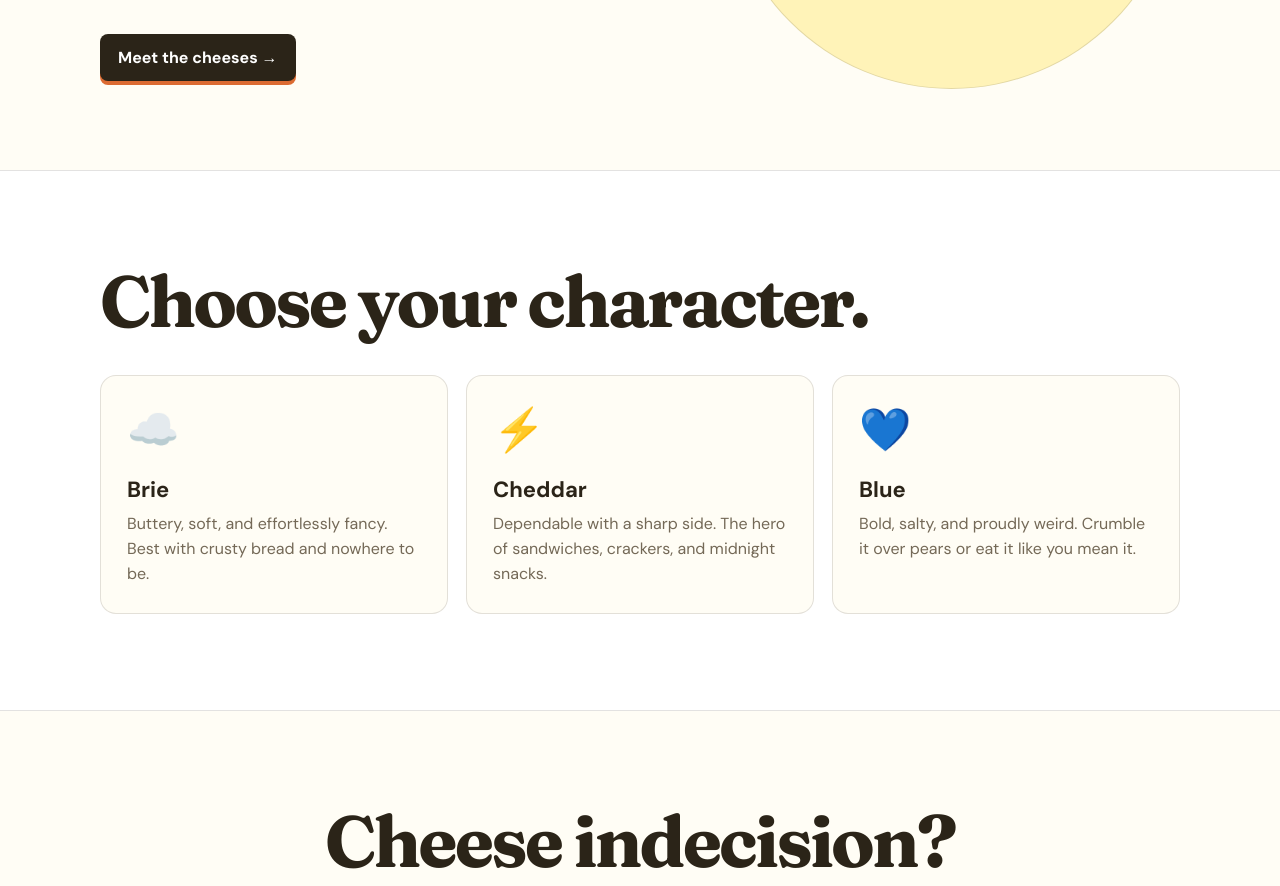
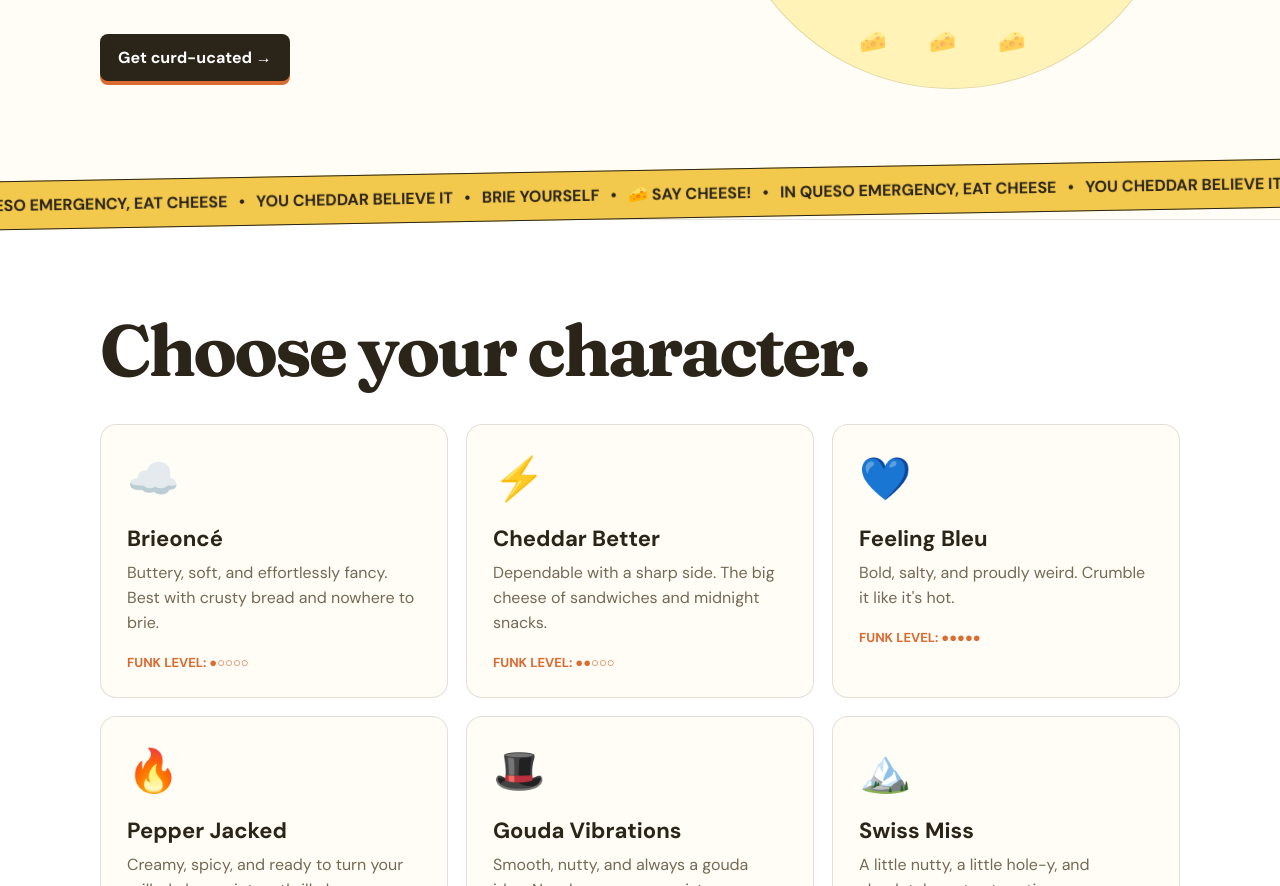
Before and after one commit to itsmikepowers/cheese-please, a plain HTML site: page index.html in a window 1280 px wide. Shown: the part 522-1408 px from the top of the page. Drawn offline with Linux system fonts and the light colour scheme.

Commit message:
Turn the cheese up to eleven

```diff
--- a/index.html
+++ b/index.html
@@ -10,34 +10,39 @@
   <link href="https://fonts.googleapis.com/css2?family=DM+Sans:wght@400;500;600;700&family=Fraunces:opsz,wght@9..144,700&display=swap" rel="stylesheet">
   <style>
     :root{--ink:#2b2418;--muted:#746957;--paper:#fffdf5;--rind:#f2c94c;--cream:#fff3b8;--orange:#dc6b32;--line:rgba(43,36,24,.13)}
-    *{box-sizing:border-box}html{scroll-behavior:smooth}body{margin:0;color:var(--ink);background:var(--paper);font-family:"DM Sans",sans-serif}a{color:inherit}.wrap{width:min(1080px,calc(100% - 40px));margin:auto}
+    *{box-sizing:border-box}html{scroll-behavior:smooth}body{margin:0;color:var(--ink);background:var(--paper);font-family:"DM Sans",sans-serif;overflow-x:hidden}a{color:inherit}.wrap{width:min(1080px,calc(100% - 40px));margin:auto}
     nav{height:72px;display:flex;align-items:center;justify-content:space-between;border-bottom:1px solid var(--line)}.brand{font-weight:700;font-size:20px;text-decoration:none}.nav-link{color:var(--muted);font-size:14px;text-decoration:none}.nav-link:hover{text-decoration:underline}
     .hero{display:grid;grid-template-columns:1.1fr .9fr;align-items:center;min-height:620px;gap:64px;padding:72px 0}.eyebrow{display:inline-block;padding:7px 12px;border:1px solid var(--line);border-radius:99px;background:#fff;font-size:12px;font-weight:700;text-transform:uppercase;letter-spacing:.08em}h1,h2{font-family:"Fraunces",serif;letter-spacing:-.04em;line-height:.95}h1{font-size:clamp(64px,9vw,116px);margin:22px 0 24px}.lead{font-size:19px;line-height:1.6;color:var(--muted);max-width:580px}.cta{display:inline-flex;margin-top:18px;padding:13px 18px;border-radius:8px;background:var(--ink);color:white;text-decoration:none;font-weight:700;box-shadow:0 4px 0 var(--orange);transition:.18s}.cta:hover{transform:translateY(-2px);box-shadow:0 6px 0 var(--orange)}
-    .cheese-art{aspect-ratio:1;position:relative;display:grid;place-items:center;background:var(--cream);border-radius:50%;overflow:hidden;border:1px solid var(--line)}.wedge{width:65%;height:52%;background:var(--rind);clip-path:polygon(0 100%,100% 70%,34% 0);position:relative;filter:drop-shadow(12px 18px 0 rgba(220,107,50,.18))}.hole{position:absolute;background:#e0ae2d;border-radius:50%}.h1{width:12%;height:16%;left:37%;top:40%}.h2{width:8%;height:11%;left:55%;top:57%}.h3{width:6%;height:8%;left:32%;top:68%}.h4{width:10%;height:13%;left:50%;top:32%}
-    .section{padding:96px 0;background:#fff;border-block:1px solid var(--line)}.section h2{font-size:clamp(42px,6vw,72px);margin:0 0 40px}.grid{display:grid;grid-template-columns:repeat(3,1fr);gap:18px}.card{border:1px solid var(--line);border-radius:16px;padding:26px;background:var(--paper)}.icon{font-size:42px}.card h3{font-size:22px;margin:18px 0 8px}.card p{color:var(--muted);line-height:1.55;margin:0}
+    .cheese-art{aspect-ratio:1;position:relative;display:grid;place-items:center;background:var(--cream);border-radius:50%;overflow:hidden;border:1px solid var(--line)}.cheese-art:before{content:"🧀 🧀 🧀";position:absolute;inset:auto 0 7%;text-align:center;font-size:22px;letter-spacing:18px;opacity:.55}.wedge{width:65%;height:52%;background:var(--rind);clip-path:polygon(0 100%,100% 70%,34% 0);position:relative;filter:drop-shadow(12px 18px 0 rgba(220,107,50,.18));animation:wobble 3s ease-in-out infinite}.hole{position:absolute;background:#e0ae2d;border-radius:50%}.h1{width:12%;height:16%;left:37%;top:40%}.h2{width:8%;height:11%;left:55%;top:57%}.h3{width:6%;height:8%;left:32%;top:68%}.h4{width:10%;height:13%;left:50%;top:32%}@keyframes wobble{0%,100%{transform:rotate(-2deg)}50%{transform:rotate(3deg) scale(1.03)}}
+    .marquee{overflow:hidden;background:var(--rind);border-block:1px solid var(--ink);padding:13px 0;font-weight:800;text-transform:uppercase;white-space:nowrap;transform:rotate(-1deg);width:102%;margin-left:-1%}.marquee span{display:inline-block;animation:slide 22s linear infinite}@keyframes slide{to{transform:translateX(-50%)}}
+    .section{padding:96px 0;background:#fff;border-block:1px solid var(--line)}.section h2{font-size:clamp(42px,6vw,72px);margin:0 0 40px}.grid{display:grid;grid-template-columns:repeat(3,1fr);gap:18px}.card{border:1px solid var(--line);border-radius:16px;padding:26px;background:var(--paper);transition:.2s}.card:hover{transform:translateY(-7px) rotate(-1deg);box-shadow:7px 7px 0 var(--rind)}.icon{font-size:42px}.card h3{font-size:22px;margin:18px 0 8px}.card p{color:var(--muted);line-height:1.55;margin:0}.rating{margin-top:18px;font-size:13px;font-weight:700;color:var(--orange)}
     .picker{padding:96px 0;text-align:center}.picker h2{font-size:clamp(42px,6vw,72px);margin:0 0 14px}.picker p{color:var(--muted)}button{font:inherit;border:0;background:var(--orange);color:#fff;padding:14px 20px;border-radius:8px;font-weight:700;cursor:pointer;margin-top:12px}button:hover{filter:brightness(.94)}#answer{min-height:38px;font-size:22px;font-weight:700;margin-top:24px;color:var(--ink)}footer{border-top:1px solid var(--line);padding:30px 0;color:var(--muted);font-size:14px;text-align:center}
     @media(max-width:760px){.hero{grid-template-columns:1fr;gap:36px;padding:54px 0}.cheese-art{max-width:440px;width:100%;margin:auto}.grid{grid-template-columns:1fr}.section,.picker{padding:70px 0}}
-    @media(prefers-reduced-motion:reduce){html{scroll-behavior:auto}.cta{transition:none}}
+    @media(prefers-reduced-motion:reduce){html{scroll-behavior:auto}.cta,.card{transition:none}.wedge,.marquee span{animation:none}}
   </style>
 </head>
 <body>
   <nav class="wrap"><a class="brand" href="#">Cheese, Please. 🧀</a><a class="nav-link" href="#favorites">The good stuff</a></nav>
   <main>
     <section class="hero wrap">
-      <div><span class="eyebrow">A very serious cheese website</span><h1>Life is<br>gouda.</h1><p class="lead">Soft, sharp, funky, or mild—there is a cheese for every moment. Here are three excellent places to start.</p><a class="cta" href="#favorites">Meet the cheeses →</a></div>
+      <div><span class="eyebrow">The internet's grate-est website</span><h1>Life is<br>gouda.</h1><p class="lead">Sweet dreams are made of cheese. Soft, sharp, funky, or mild—we're here to help you find your dairy destiny.</p><a class="cta" href="#favorites">Get curd-ucated →</a></div>
       <div class="cheese-art" aria-label="Illustration of a cheese wedge"><div class="wedge"><i class="hole h1"></i><i class="hole h2"></i><i class="hole h3"></i><i class="hole h4"></i></div></div>
     </section>
+    <div class="marquee" aria-hidden="true"><span>🧀 Say cheese! &nbsp; • &nbsp; In queso emergency, eat cheese &nbsp; • &nbsp; You cheddar believe it &nbsp; • &nbsp; Brie yourself &nbsp; • &nbsp; 🧀 Say cheese! &nbsp; • &nbsp; In queso emergency, eat cheese &nbsp; • &nbsp; You cheddar believe it &nbsp; • &nbsp; Brie yourself &nbsp; • &nbsp;</span></div>
     <section class="section" id="favorites"><div class="wrap"><h2>Choose your character.</h2><div class="grid">
-      <article class="card"><div class="icon">☁️</div><h3>Brie</h3><p>Buttery, soft, and effortlessly fancy. Best with crusty bread and nowhere to be.</p></article>
-      <article class="card"><div class="icon">⚡</div><h3>Cheddar</h3><p>Dependable with a sharp side. The hero of sandwiches, crackers, and midnight snacks.</p></article>
-      <article class="card"><div class="icon">💙</div><h3>Blue</h3><p>Bold, salty, and proudly weird. Crumble it over pears or eat it like you mean it.</p></article>
+      <article class="card"><div class="icon">☁️</div><h3>Brieoncé</h3><p>Buttery, soft, and effortlessly fancy. Best with crusty bread and nowhere to brie.</p><div class="rating">FUNK LEVEL: ●○○○○</div></article>
+      <article class="card"><div class="icon">⚡</div><h3>Cheddar Better</h3><p>Dependable with a sharp side. The big cheese of sandwiches and midnight snacks.</p><div class="rating">FUNK LEVEL: ●●○○○</div></article>
+      <article class="card"><div class="icon">💙</div><h3>Feeling Bleu</h3><p>Bold, salty, and proudly weird. Crumble it like it's hot.</p><div class="rating">FUNK LEVEL: ●●●●●</div></article>
+      <article class="card"><div class="icon">🔥</div><h3>Pepper Jacked</h3><p>Creamy, spicy, and ready to turn your grilled cheese into a thrill cheese.</p><div class="rating">HEAT LEVEL: ●●●○○</div></article>
+      <article class="card"><div class="icon">🎩</div><h3>Gouda Vibrations</h3><p>Smooth, nutty, and always a gouda idea. No whey you can resist.</p><div class="rating">PUN LEVEL: ●●●●●</div></article>
+      <article class="card"><div class="icon">🏔️</div><h3>Swiss Miss</h3><p>A little nutty, a little hole-y, and absolutely grate at parties.</p><div class="rating">HOLE LEVEL: ●●●●○</div></article>
     </div></div></section>
-    <section class="picker wrap"><h2>Cheese indecision?</h2><p>Leave this important decision to chance.</p><button id="pick" type="button">Pick my cheese</button><div id="answer" aria-live="polite"></div></section>
+    <section class="picker wrap"><h2>Consult the cheese wheel.</h2><p>In queso indecision, press the button.</p><button id="pick" type="button">🧀 Pick my cheese 🧀</button><div id="answer" aria-live="polite"></div></section>
   </main>
-  <footer>Made with milk, patience, and a suspicious number of cheese puns.</footer>
+  <footer>Made with milk, patience, and zero re-grates. 🧀</footer>
   <script>
-    const cheeses=["Brie — soft, buttery, unbeatable.","Aged cheddar — sharp in every sense.","Gouda — the answer was in the headline.","Manchego — nutty, firm, magnificent.","Blue cheese — be brave today."];
-    document.querySelector('#pick').addEventListener('click',()=>{document.querySelector('#answer').textContent=cheeses[Math.floor(Math.random()*cheeses.length)]});
+    const cheeses=["Brie — you're doing grate, sweetie.","Aged cheddar — sharper than your group chat.","Gouda — the answer was in the headline.","Manchego — nutty, firm, magnificent.","Blue cheese — choose chaos today.","Pepper Jack — things are heating up."];
+    document.querySelector('#pick').addEventListener('click',e=>{const answer=document.querySelector('#answer');answer.textContent=cheeses[Math.floor(Math.random()*cheeses.length)];e.currentTarget.textContent="Again! That was too gouda"});
   </script>
 </body>
 </html>
```
